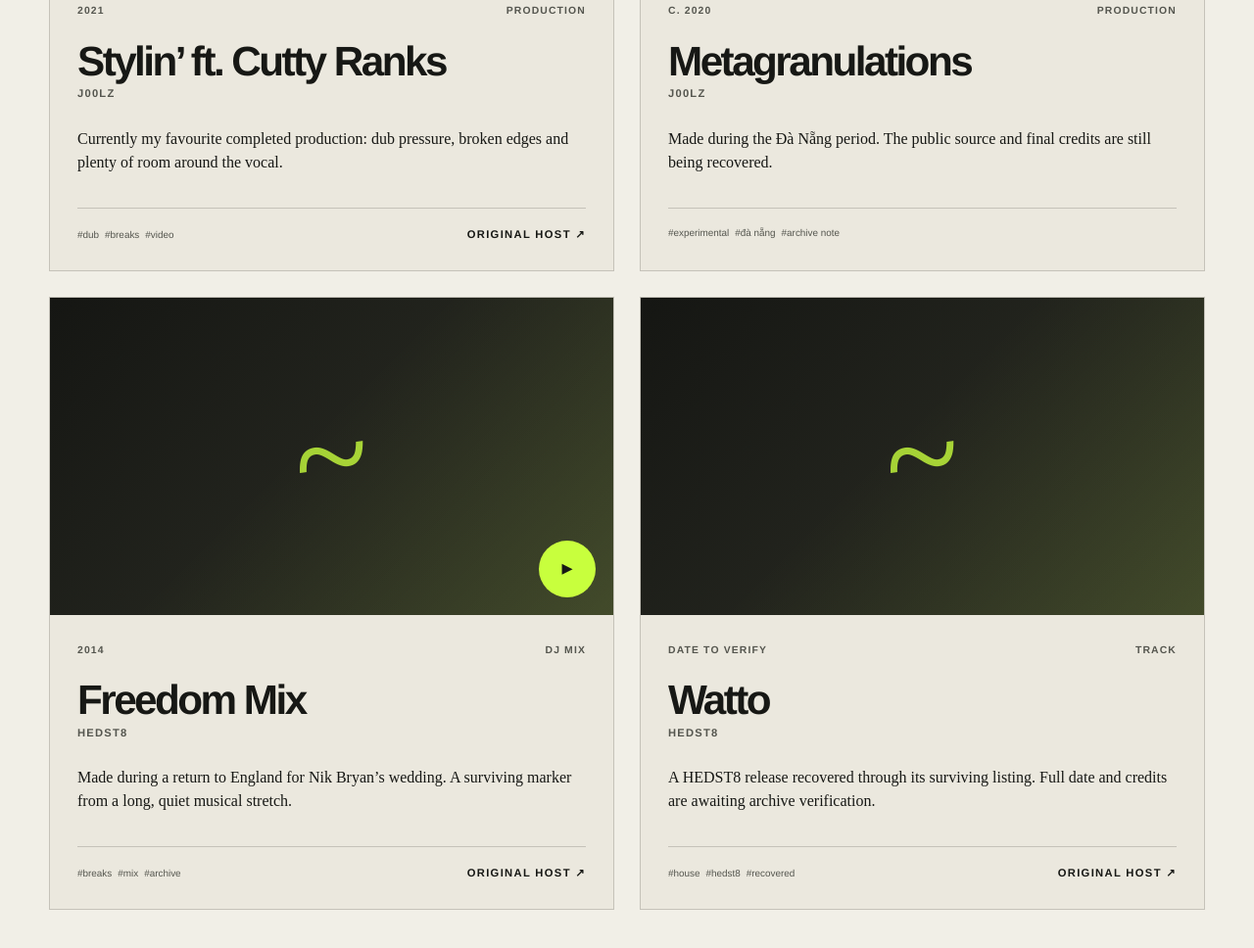
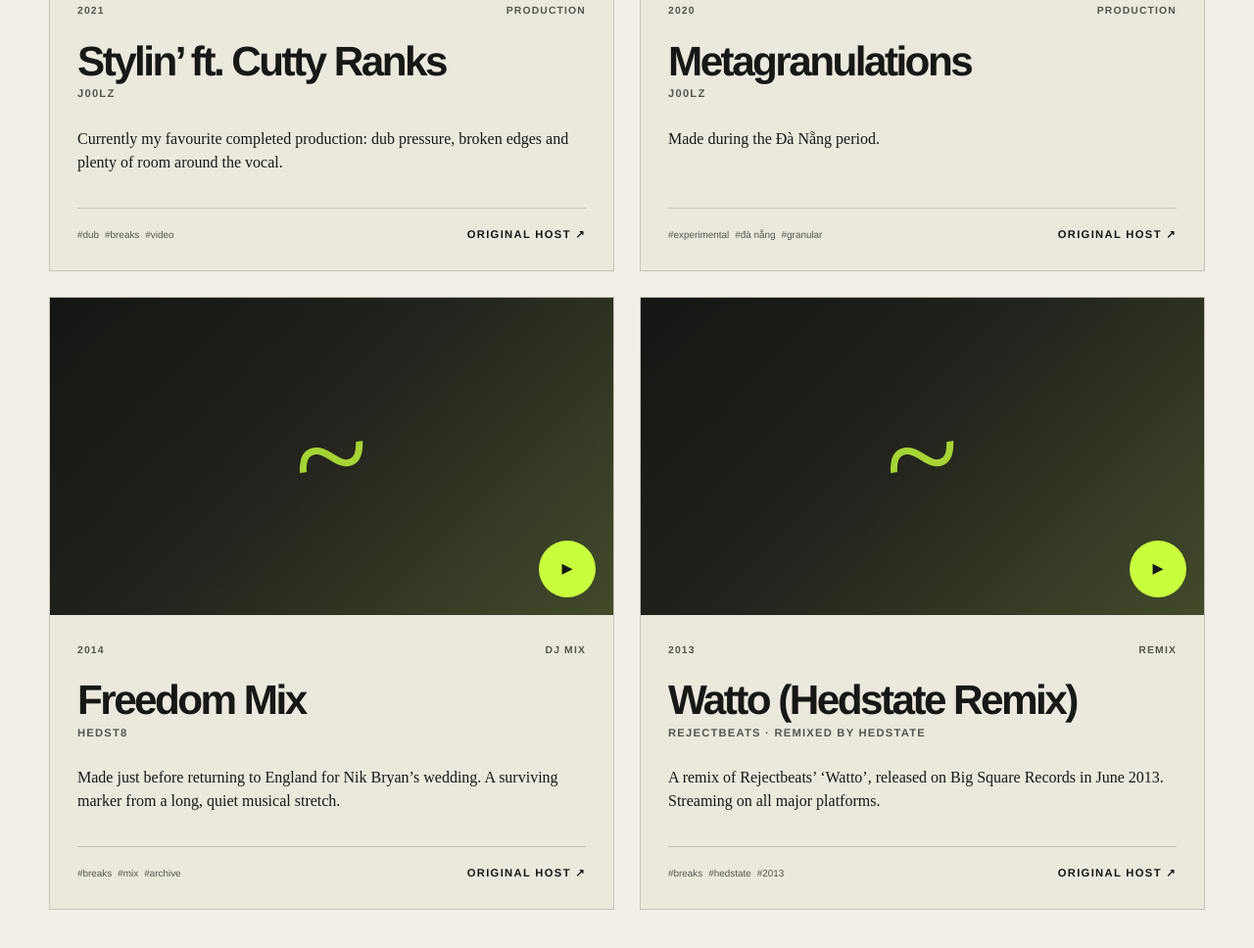
Before and after one commit to justjoolz/justjoolz.github.io, a website built with Vite: page music/index.html in a window 1280 px wide. Shown: the part 1856-2824 px from the top of the page at 98% size. Built offline with nearby package versions, Linux system fonts and the light colour scheme.

Commit message:
Update music entries: Metagranulations embed, Watto remix release details, Freedom Mix timing
Co-Authored-By: Claude Fable 5 <noreply@anthropic.com>

```diff
--- a/public/content/music.json
+++ b/public/content/music.json
@@ -42,14 +42,14 @@
     "id": "metagranulations",
     "title": "Metagranulations",
     "artist": "j00lz",
-    "year": "c. 2020",
+    "year": "2020",
     "type": "Production",
     "group": "productions",
-    "note": "Made during the Đà Nẵng period. The public source and final credits are still being recovered.",
-    "embed": "",
-    "link": "",
-    "image": "",
-    "tags": ["experimental", "Đà Nẵng", "archive note"]
+    "note": "Made during the Đà Nẵng period.",
+    "embed": "https://www.mixcloud.com/widget/iframe/?hide_cover=1&autoplay=1&feed=%2Fhedst8%2Fmetagranulations%2F",
+    "link": "https://www.mixcloud.com/hedst8/metagranulations/",
+    "image": "https://thumbnailer.mixcloud.com/unsafe/1024x1024/extaudio/6/0/a/6/b810-00d2-40b7-b3b6-c7dc590974e8",
+    "tags": ["experimental", "Đà Nẵng", "granular"]
   },
   {
     "id": "freedom-mix",
@@ -58,7 +58,7 @@
     "year": "2014",
     "type": "DJ mix",
     "group": "mixes",
-    "note": "Made during a return to England for Nik Bryan’s wedding. A surviving marker from a long, quiet musical stretch.",
+    "note": "Made just before returning to England for Nik Bryan’s wedding. A surviving marker from a long, quiet musical stretch.",
     "embed": "https://www.mixcloud.com/widget/iframe/?hide_cover=1&autoplay=1&feed=%2FHedstate%2Ffreedom-mix%2F",
     "link": "https://www.mixcloud.com/Hedstate/freedom-mix/",
     "image": "",
@@ -66,15 +66,15 @@
   },
   {
     "id": "watto",
-    "title": "Watto",
-    "artist": "HEDST8",
-    "year": "Date to verify",
-    "type": "Track",
+    "title": "Watto (Hedstate Remix)",
+    "artist": "Rejectbeats · remixed by Hedstate",
+    "year": "2013",
+    "type": "Remix",
     "group": "hedst8",
-    "note": "A HEDST8 release recovered through its surviving listing. Full date and credits are awaiting archive verification.",
-    "embed": "",
-    "link": "https://www.beatport.com/track/watto/4296064",
+    "note": "A remix of Rejectbeats’ ‘Watto’, released on Big Square Records in June 2013. Streaming on all major platforms.",
+    "embed": "https://embed.music.apple.com/us/album/watto-hedstate-remix/809286297?i=809286389",
+    "link": "https://music.apple.com/us/album/watto-hedstate-remix/809286297?i=809286389",
     "image": "",
-    "tags": ["house", "HEDST8", "recovered"]
+    "tags": ["breaks", "Hedstate", "2013"]
   }
 ]
```
Also changed, not shown: index.html (+1 -1 lines).
